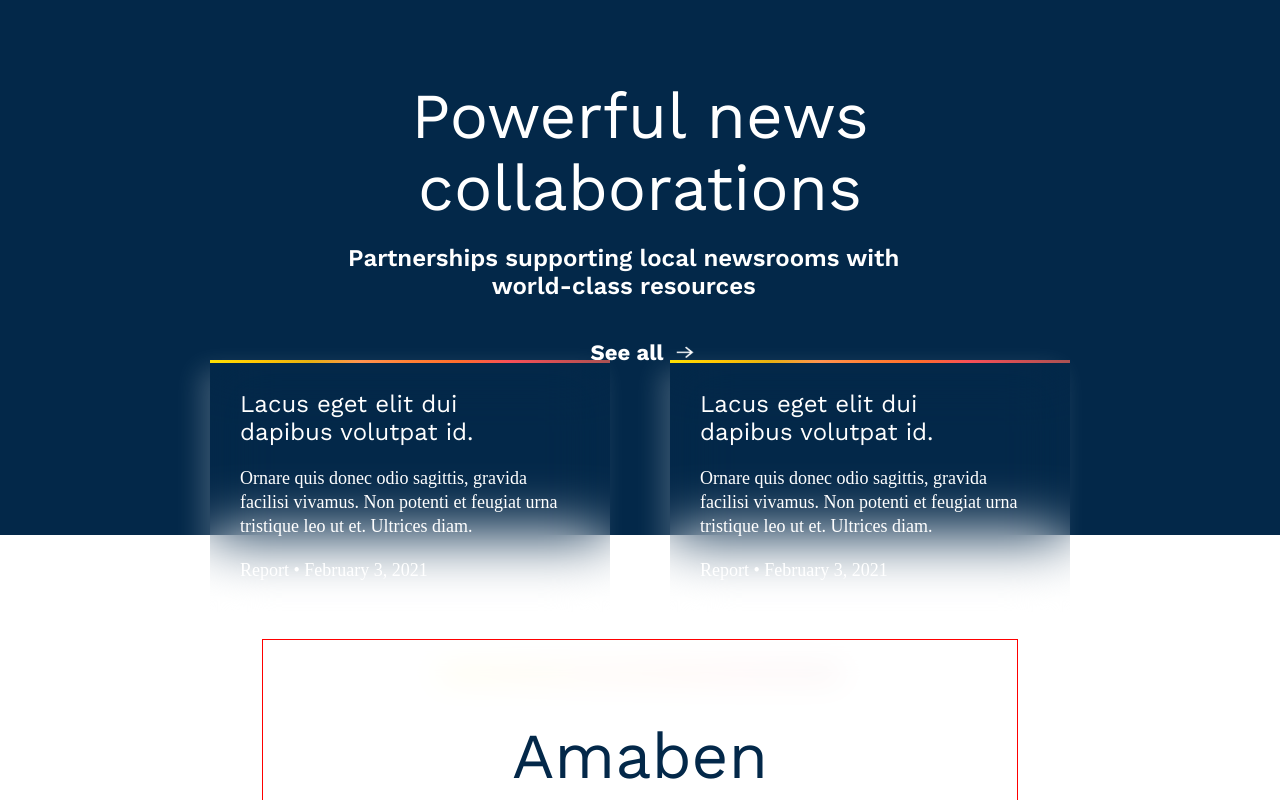
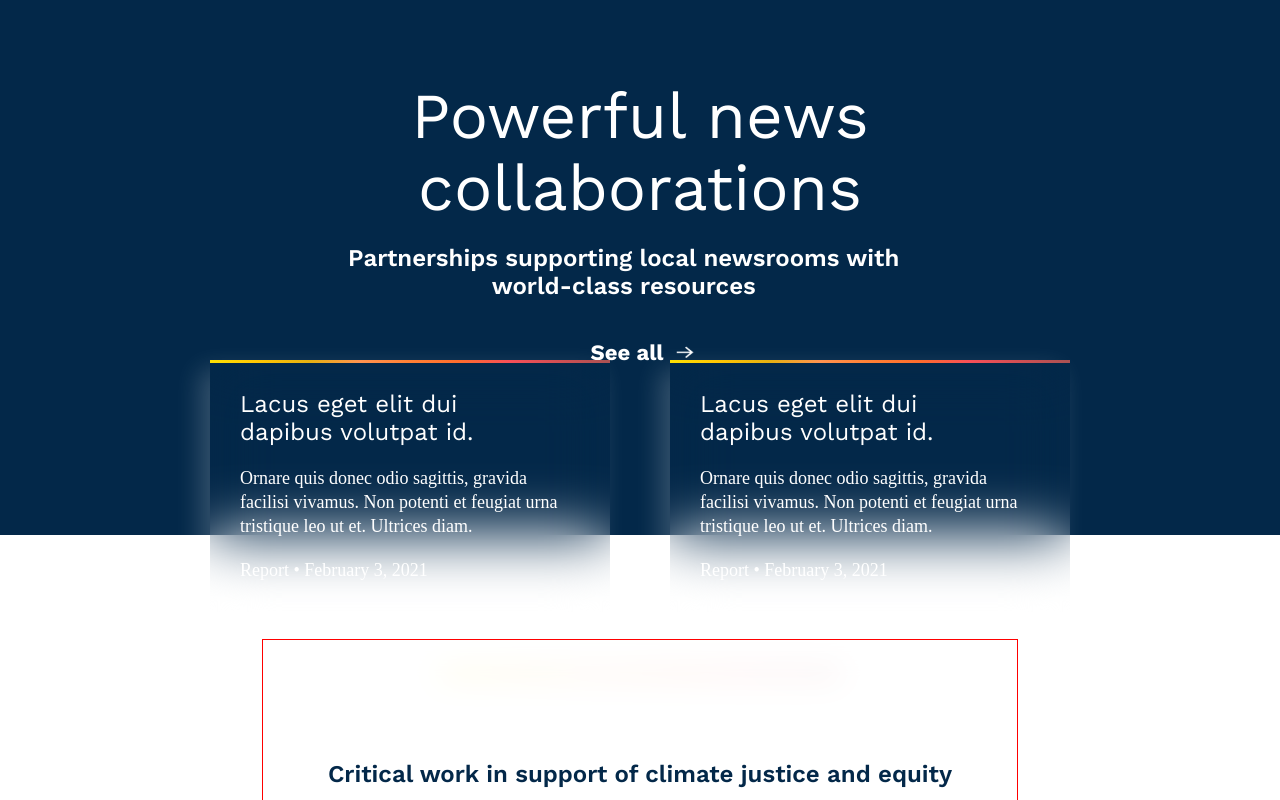
Before and after one commit to algomachine007/css-challenge, a Next.js app: page / in a window 1280 px wide. Shown: the top 800 px of the page. Built offline with nearby package versions, Linux system fonts and the light colour scheme; a web font is replaced by a local one.

Commit message:
typing the banner component

```diff
--- a/components/bottom/index.tsx
+++ b/components/bottom/index.tsx
@@ -1,13 +1,17 @@
 import styles from "./bottom.module.scss";
-import SectionWrapper from "./../layout/sectionWrapper";
-import Image from "next/image";
-import Button from "../button";
+import SectionWrapper from "@layout/sectionWrapper";
 import Banner from "@components/banner";
-const Bottom = () => {
+import { IBottomProps } from "./types";
+
+const Bottom = ({ info }: IBottomProps) => {
   return (
     <div className={styles.wrapper}>
       <SectionWrapper>
-        <Banner title="Amaben" />
+        <Banner
+          title={info.title}
+          description={info.description}
+          buttonText="Climate Justice"
+        />
       </SectionWrapper>
     </div>
   );
--- /dev/null
+++ b/components/bottom/types.ts
@@ -0,0 +1,8 @@
+interface IBottom {
+  title: string;
+  description: string;
+}
+
+export interface IBottomProps {
+  info: IBottom
+}
--- a/pages/index.tsx
+++ b/pages/index.tsx
@@ -2,13 +2,14 @@ import Bottom from '@/components/bottom';
 import Layout from '@/components/layout';
 import Top from '@/components/top';
 import type { NextPage } from 'next';
-import data from './../data/top.json';
+import data from '@/data/top.json';
+import info from '@/data/banner.json';
 
 const Home: NextPage = () => {
   return (
     <Layout>
       <Top {...data} />
-      <Bottom />
+      <Bottom info={info} />
     </Layout>
   );
 };
```
